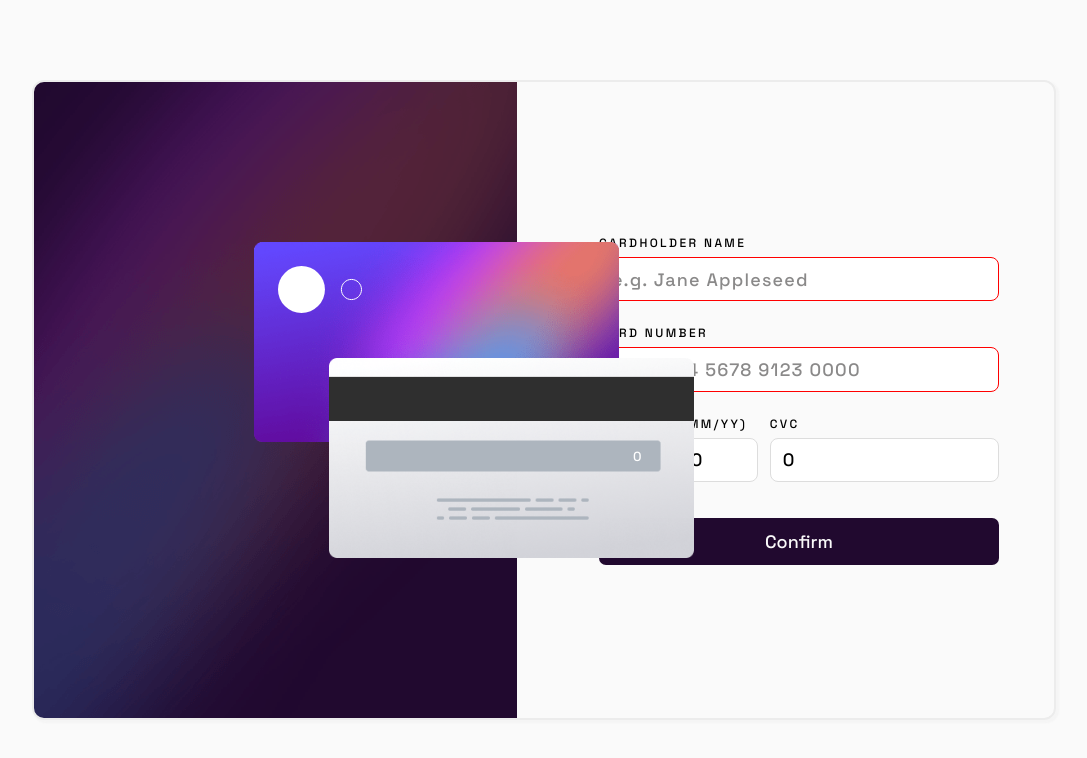
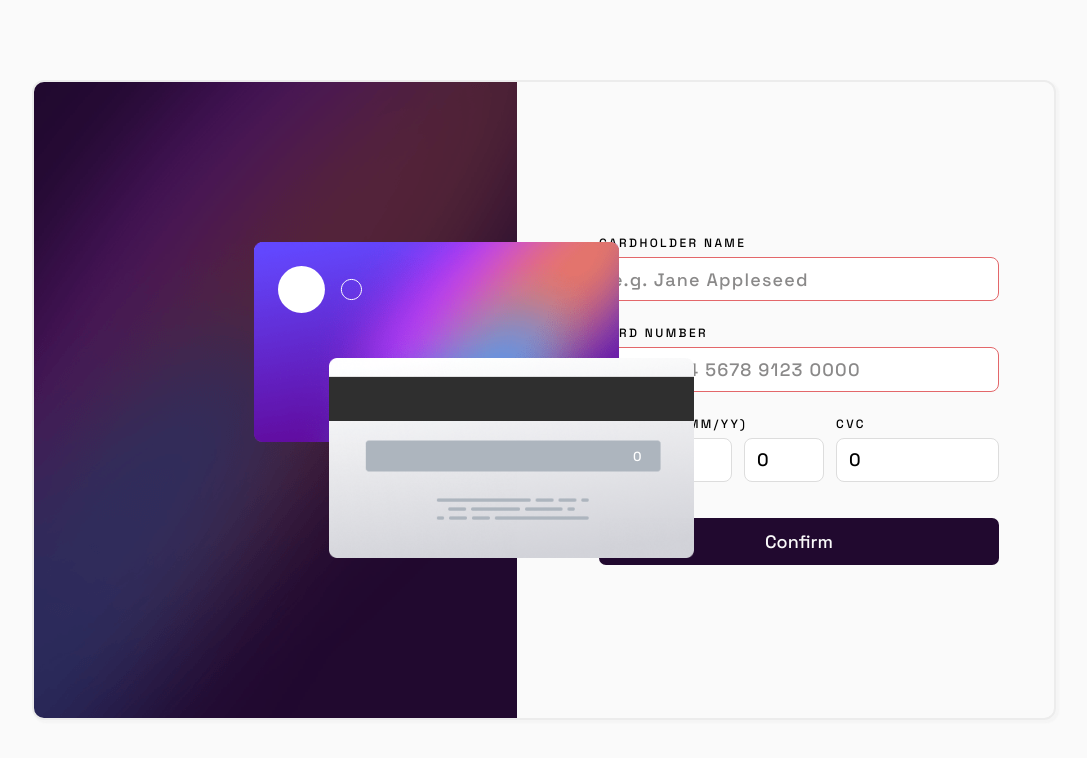
Before and after one commit to alejoelconejo/interactive-card, a React (Vite) app: page / in a window 1280 px wide. Shown: the top 758 px of the page, without its empty margins (96-1183 px from the left). Built offline with nearby package versions, Linux system fonts and the light colour scheme.

Commit message:
Add form validation

```diff
--- a/src/components/Form.tsx
+++ b/src/components/Form.tsx
@@ -16,6 +16,7 @@ const FormCredit = ({
             placeholder='e.g. Jane Appleseed'
             name='name'
             type={'text'}
+            maxLength={25}
             value={creditForm.name}
             onChange={handleChange}
             required
@@ -28,8 +29,9 @@ const FormCredit = ({
             name='number'
             type={'text'}
             inputMode='numeric'
+            pattern='[A-Za-z0-9]{4}\s[A-Za-z0-9]{4}\s[A-Za-z0-9]{4}\s[A-Za-z0-9]{4}'
+            maxLength={19}
             value={creditForm.number}
-            pattern='[A-Za-z0-9]{4}\s[A-Za-z0-9]{4}\s[A-Za-z0-9]{4}\s[A-Za-z0-9]{4}'
             onChange={handleChange}
             required
           />
@@ -42,9 +44,11 @@ const FormCredit = ({
                 className='input-month'
                 name='month'
                 placeholder='MM'
-                type={'number'}
-                min={'1'}
+                type={'text'}
+                min={'01'}
                 max={'12'}
+                minLength={2}
+                maxLength={2}
                 value={creditForm.month}
                 onChange={handleChange}
                 required
@@ -53,7 +57,9 @@ const FormCredit = ({
                 className='input-date'
                 name='year'
                 placeholder='YY'
-                type={'number'}
+                type={'text'}
+                minLength={2}
+                maxLength={2}
                 value={creditForm.year}
                 onChange={handleChange}
                 required
@@ -68,6 +74,7 @@ const FormCredit = ({
               placeholder='e.g. 123'
               type={'text'}
               inputMode='numeric'
+              maxLength={3}
               value={creditForm.cvc}
               onChange={handleChange}
               required
--- a/src/index.css
+++ b/src/index.css
@@ -94,7 +94,7 @@ input::placeholder {
 }
 
 input:invalid {
-  border: solid red 1px;
+  border: 1px solid #e3676a;
 }
 
 .form-horizontal {
```
